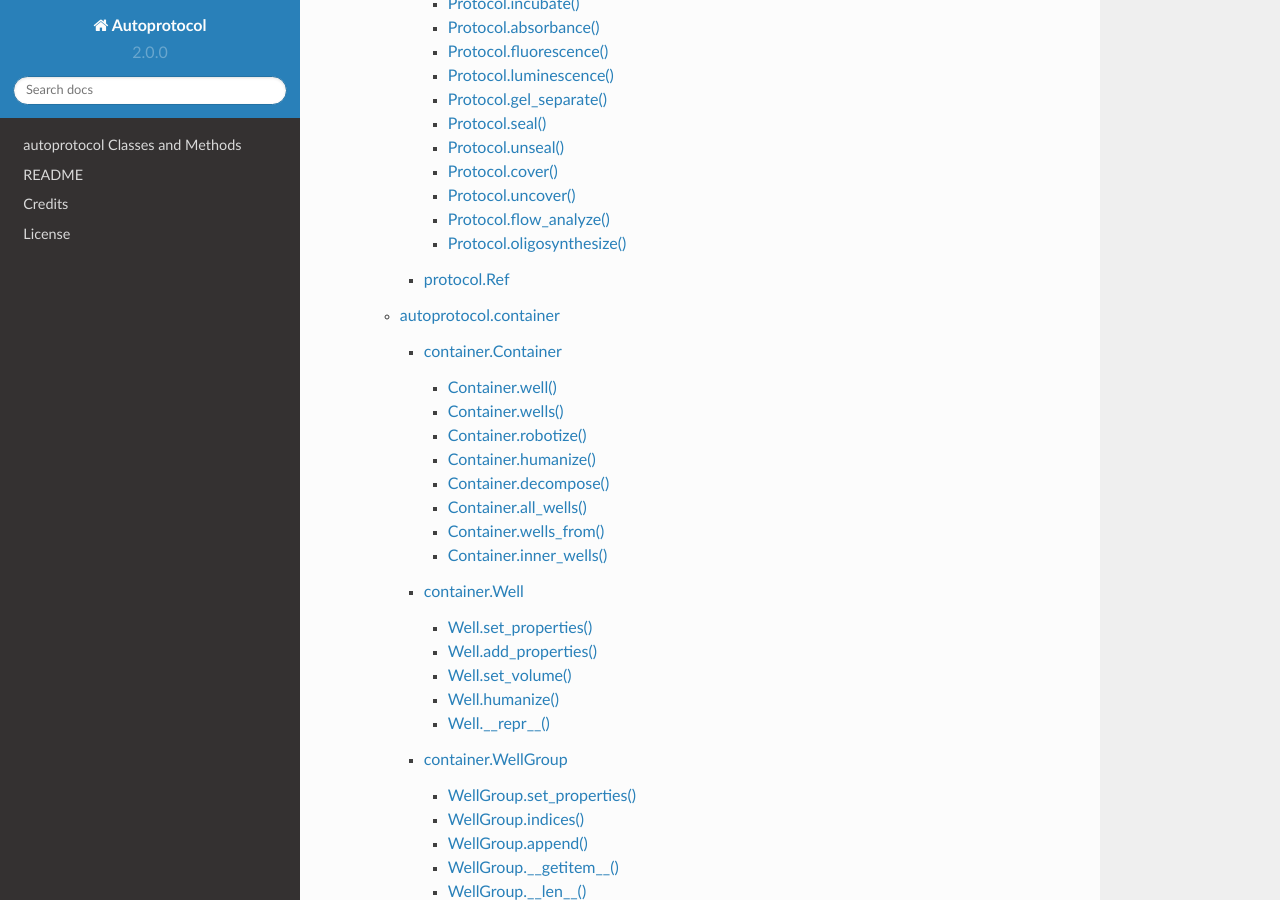
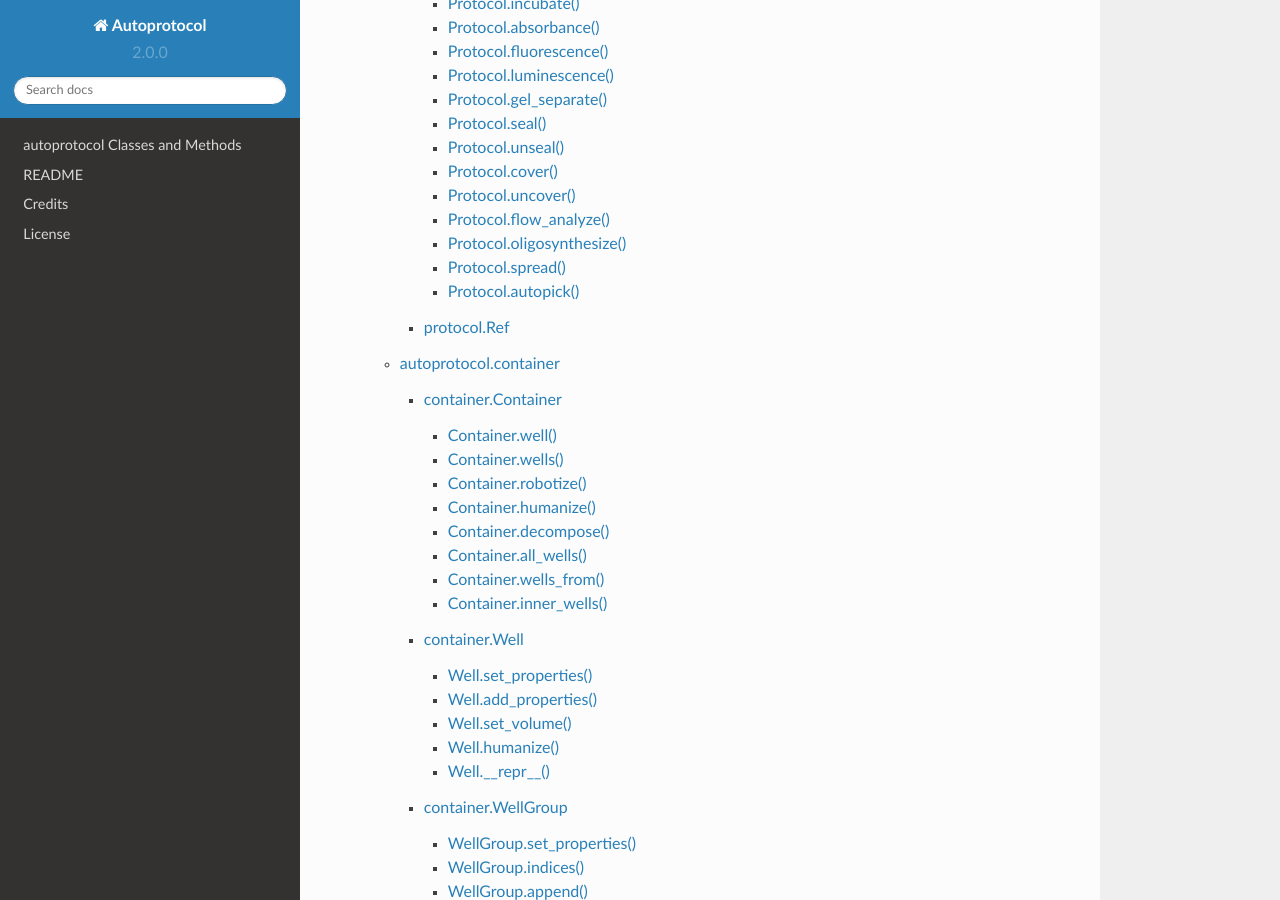
Before and after one commit to autoprotocol/autoprotocol-python, a Sphinx documentation site: the page built from docs/index.rst, in a window 1280 px wide and 900 px high, scrolled down 660 px. Built offline with Sphinx 7.4.7 and the Read the Docs theme 2.0.0, drawn with Linux system fonts in a browser that asks for light colours.

Commit message:
documentation changes

```diff
--- a/docs/autoprotocol.rst
+++ b/docs/autoprotocol.rst
@@ -105,6 +105,15 @@ Protocol.flow_analyze()
 Protocol.oligosynthesize()
 ^^^^^^^^^^^^^^^^^^^^^^^^^^
 .. automethod:: autoprotocol.protocol.Protocol.oligosynthesize
+
+Protocol.spread()
+^^^^^^^^^^^^^^^^^
+.. automethod:: autoprotocol.protocol.Protocol.spread
+
+Protocol.autopick()
+^^^^^^^^^^^^^^^^^^^
+.. automethod:: autoprotocol.protocol.Protocol.autopick
+
 
 protocol.Ref
 ~~~~~~~~~~~~
```
